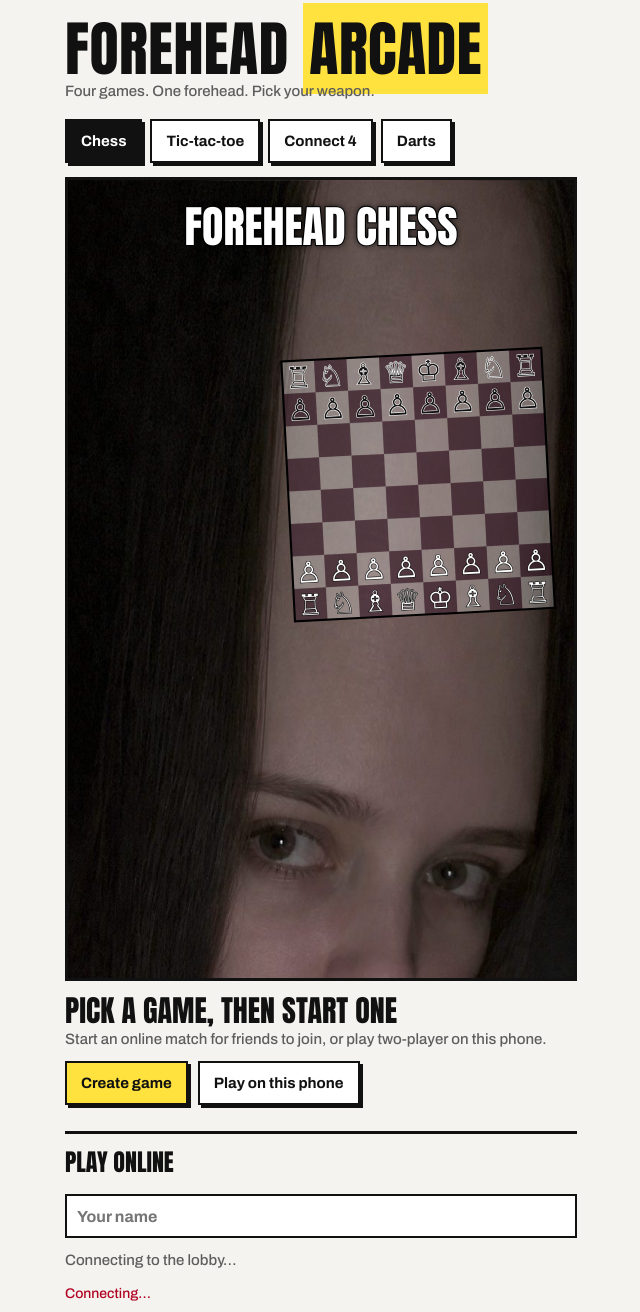
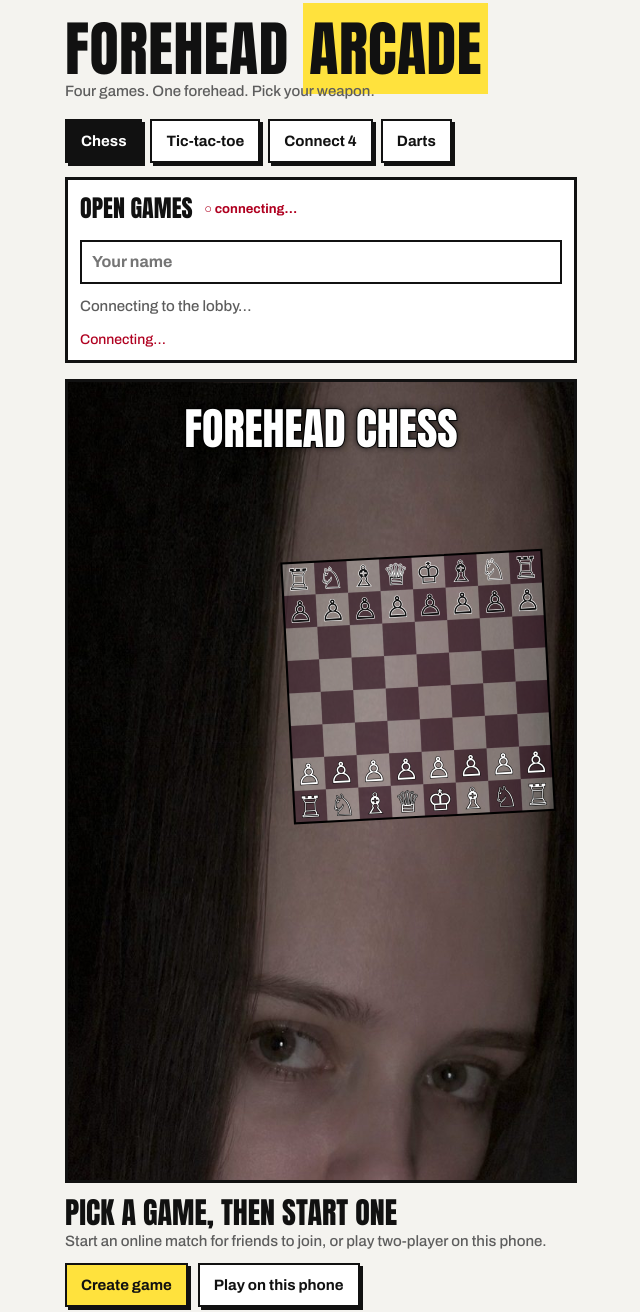
Before and after one commit to sidissid2011-netizen/forehead-arcade, a plain HTML site: page index.html in a window 1280 px wide. Shown: the whole page, without its empty margins (319-959 px from the left). Drawn offline with Linux system fonts and the light colour scheme.

Commit message:
Show open games at the top with an online indicator
Co-Authored-By: Claude Opus 5.5 <noreply@anthropic.com>
Claude-Session: https://claude.ai/code/session_01FskTw3jskKqD45DzAWGsL6

```diff
--- a/index.html
+++ b/index.html
@@ -36,6 +36,8 @@ button:disabled{opacity:.4;box-shadow:none}
 .vs{color:var(--mute);font-size:15px;margin:2px 0 10px}
 .row{display:flex;flex-wrap:wrap;gap:10px;margin:10px 0}
 .card{margin-top:26px;border-top:3px solid var(--ink);padding-top:10px}
+#dot{font:700 13px Archivo,sans-serif;text-transform:none;vertical-align:middle;margin-left:6px}
+.card.top{margin:4px 0 16px;border:3px solid var(--ink);background:#fff;padding:10px 12px}
 .card h2{font:400 24px Anton,Impact,sans-serif;text-transform:uppercase;margin:0 0 6px}
 .list{display:grid}
 .item{display:flex;align-items:center;gap:10px;justify-content:space-between;padding:10px 0;border-bottom:1.5px dashed #0004}
@@ -57,8 +59,8 @@ input{font:600 16px Archivo,sans-serif;min-height:44px;padding:0 10px;border:2.5
   <div class="status" id="status">Loading…</div>
   <p class="vs" id="vs"></p>
   <div class="row" id="actions"></div>
-  <div class="card">
-    <h2>Play online</h2>
+  <div class="card" id="card">
+    <h2>Open games <small id="dot"></small></h2>
     <div class="list" id="lobby"></div>
     <p class="note" id="net"></p>
   </div>
@@ -328,6 +330,7 @@ $('actions').addEventListener('click',async e=>{
 });
 function lobby(){
   const L=$('lobby'),now=Date.now(),on=isOnline();
+  $('card').querySelector('h2').firstChild.textContent=game()?'Online ':'Open games ';
   if(cur&&games[cur]){const g=games[cur];
     L.innerHTML=`<p class="empty">${g.status==='waiting'?'Your game is in the lobby. Anyone who opens this site can tap Join, or send them the invite link. You can leave the app; the game stays open.':'Game saved online. Leave the app anytime and come back, it picks up where you left off.'}</p>`;
     $('net').textContent=on?'':'Reconnecting…';return}
@@ -347,6 +350,10 @@ function render(){
   if(cur&&!games[cur]&&isOnline()&&!hashGid){/* game ended or not loaded yet */}
   $('cap').textContent=CAP[game()?game().kind:kind];
   const ae=document.activeElement,typing=ae&&ae.id==='nick';
+  const card=$('card'),stage=document.querySelector('.stage'),inGame=!!game();
+  if(!inGame&&card.nextElementSibling!==stage){stage.parentNode.insertBefore(card,stage);card.classList.add('top')}
+  if(inGame&&card.classList.contains('top')){$('actions').after(card);card.classList.remove('top')}
+  const n=clients.filter(c=>c.connected).length;$('dot').textContent=n?'● online':'○ connecting…';$('dot').style.color=n?'#0a8f3c':'#b00020';
   tabs();actions();if(!typing)lobby();draw();
 }
 render();connect();
```
